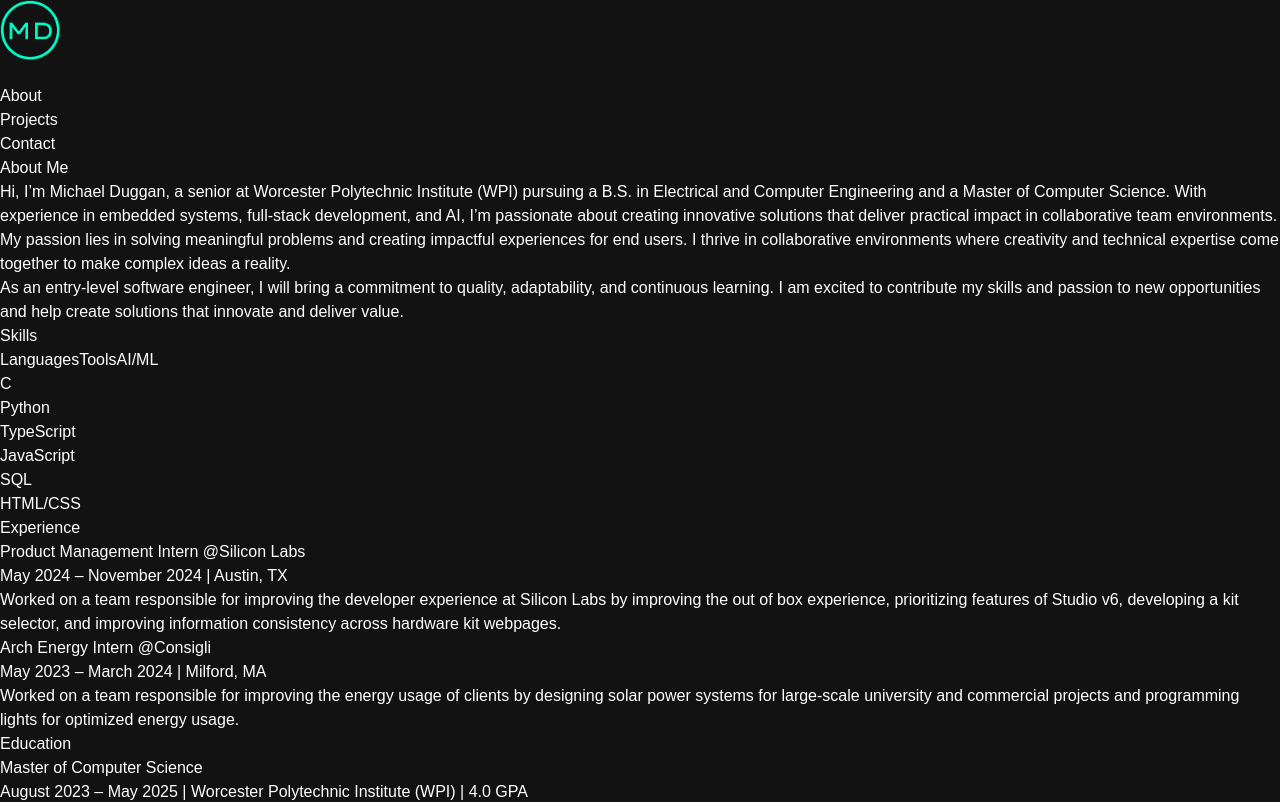
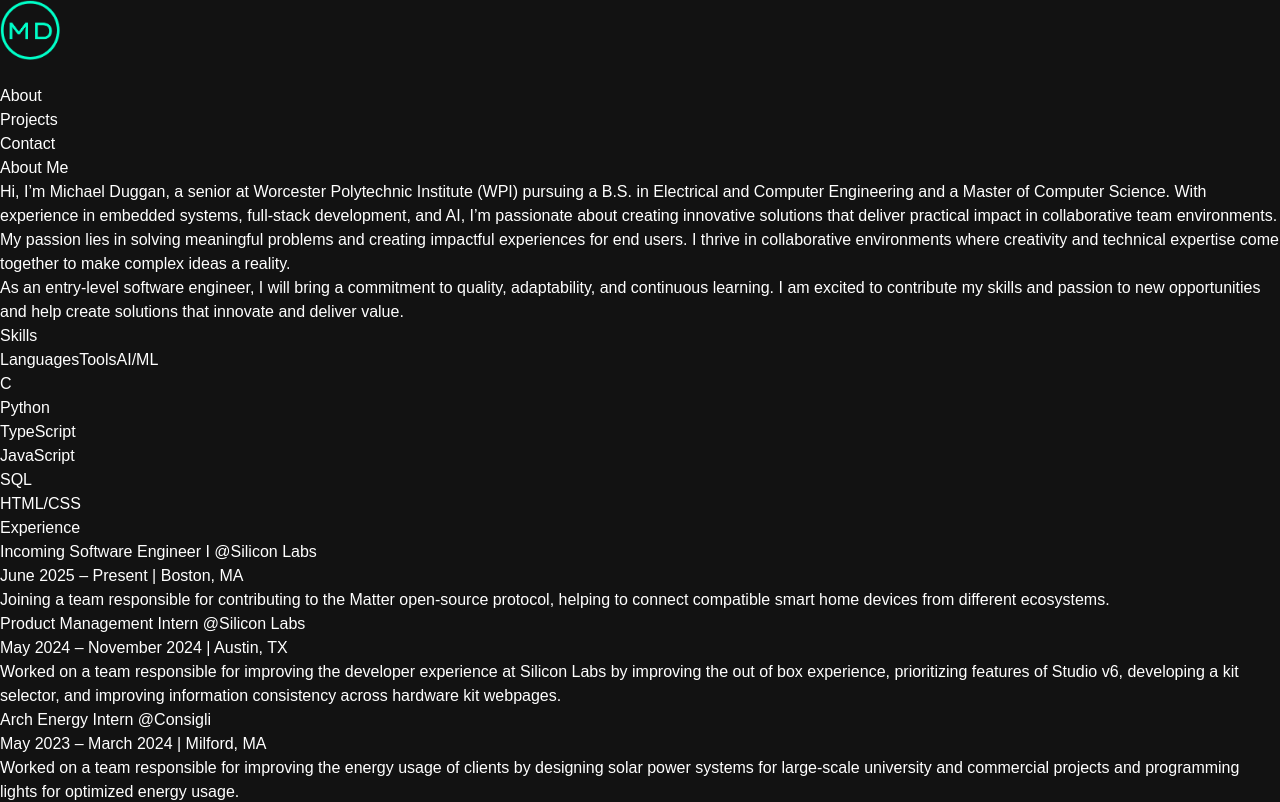
Before and after one commit to dugganm24/dugganm24.github.io, a Next.js app: page /about in a window 1280 px wide. Shown: the top 802 px of the page. Built offline with nearby package versions, Linux system fonts and the light colour scheme.

Commit message:
Silabs NCG details

```diff
--- a/src/components/about/About.tsx
+++ b/src/components/about/About.tsx
@@ -104,6 +104,17 @@ const About = () => {
                     <h2 className="text-4xl font-bold text-white mb-8 text-center">Experience</h2>
                     <div className="mb-6 text-left">
                         <h3 className="text-xl font-semibold text-white">
+                            Incoming Software Engineer I <span className="text-[#00FFC8]">@Silicon Labs</span>
+                        </h3>
+                        <p className="text-base text-[#BFBCBC]">
+                            June 2025 – Present | Boston, MA
+                        </p>
+                        <p>
+                            Joining a team responsible for contributing to the Matter open-source protocol, helping to connect compatible smart home devices from different ecosystems.
+                        </p>
+                    </div>
+                    <div className="mb-6 text-left">
+                        <h3 className="text-xl font-semibold text-white">
                             Product Management Intern <span className="text-[#00FFC8]">@Silicon Labs</span>
                         </h3>
                         <p className="text-base text-[#BFBCBC]">
```
